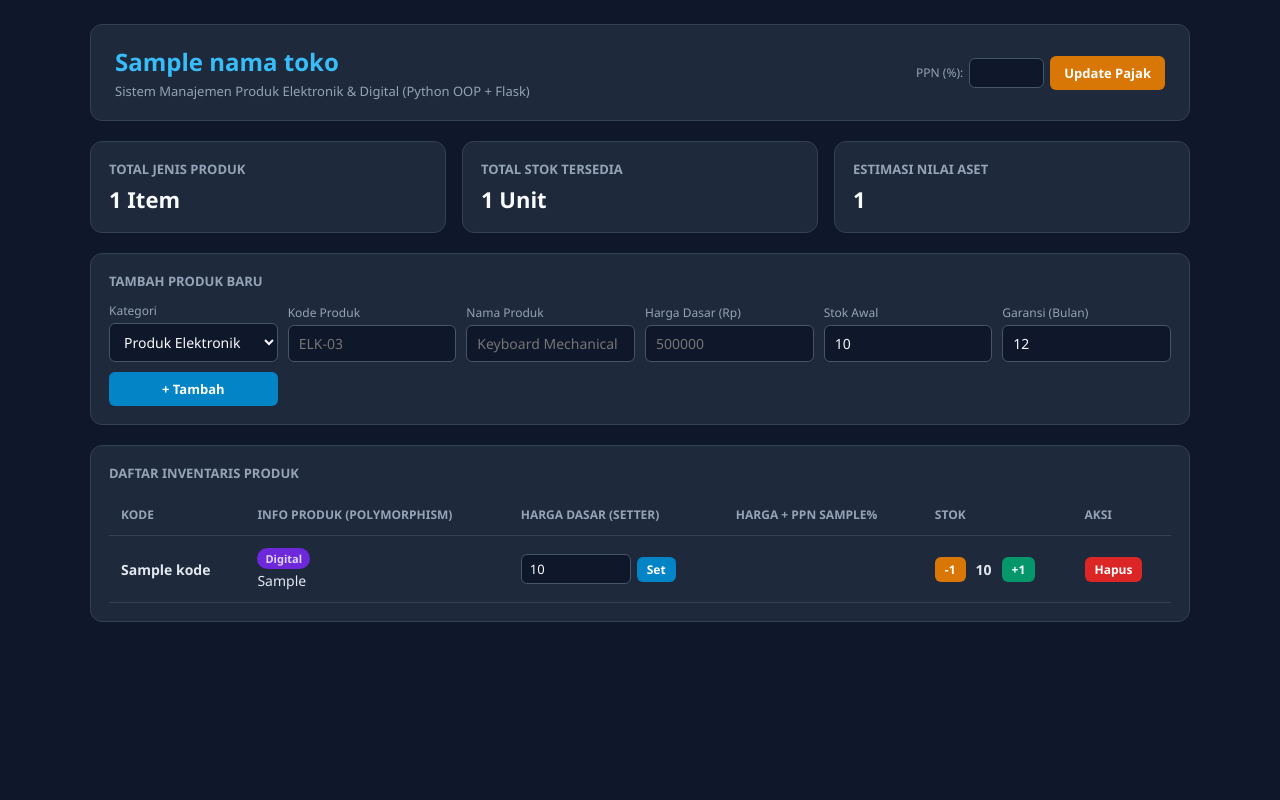
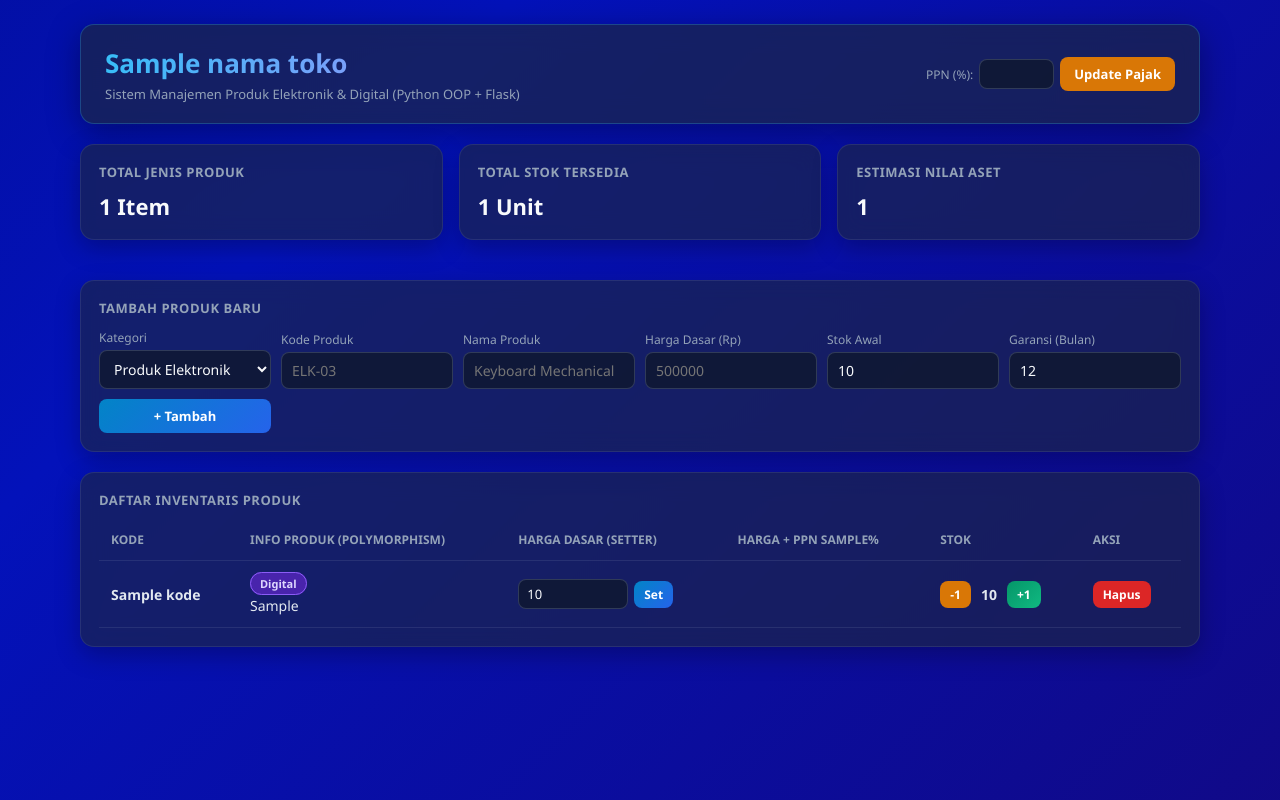
Before and after one commit to FranZ-ZeroTwo/Tugas-UTS-OOP-Python, a Flask app: template templates/index.html in a window 1280 px wide. Run offline with Flask 3, Linux system fonts and the light colour scheme; the template is opened without the code that fills it: most values are stand-ins (such as "Sample title", 1, 10 or a date in 2020).

Commit message:
Add files via upload

```diff
--- a/data_toko.json
+++ b/data_toko.json
@@ -1,5 +1,5 @@
 {
-    "pajak": 0.12,
+    "pajak": 0.11,
     "produk": [
         {
             "tipe": "elektronik",
--- a/templates/index.html
+++ b/templates/index.html
@@ -6,46 +6,92 @@
     <title>{{ nama_toko }} - Inventory OOP</title>
     <style>
         * { box-sizing: border-box; font-family: 'Segoe UI', Tahoma, sans-serif; }
-        body { background: #0f172a; color: #e2e8f0; margin: 0; padding: 24px; }
-        .container { max-width: 1100px; margin: 0 auto; }
+       body {
+            background: linear-gradient(-45deg, #1b0361, #0312ba, #010553, #0c243c);
+            background-size: 400% 400%;
+            animation: auroraBG 14s ease infinite;
+            color: #e2e8f0;
+            margin: 0;
+            padding: 24px;
+            min-height: 100vh;
+        }
+        @keyframes auroraBG {
+            0% { background-position: 0% 50%; }
+            50% { background-position: 100% 50%; }
+            100% { background-position: 0% 50%; }
+        }
+        .container { max-width: 1120px; margin: 0 auto; }
         .header {
             display: flex; justify-content: space-between; align-items: center;
-            background: #1e293b; padding: 20px 24px; border-radius: 12px;
-            border: 1px solid #334155; margin-bottom: 20px; flex-wrap: wrap; gap: 12px;
+            background: rgba(30, 41, 59, 0.65);
+            backdrop-filter: blur(12px);
+            -webkit-backdrop-filter: blur(12px);
+            padding: 20px 24px; border-radius: 14px;
+            border: 1px solid rgba(56, 189, 248, 0.25);
+            box-shadow: 0 8px 32px rgba(0, 0, 0, 0.35);
+            margin-bottom: 20px; flex-wrap: wrap; gap: 12px;
         }
-        .header h1 { margin: 0; font-size: 24px; color: #38bdf8; }
+        .header h1 {
+    margin: 0; font-size: 26px;
+    background: linear-gradient(90deg, #38bdf8, #a78bfa);
+    -webkit-background-clip: text;
+    background-clip: text;
+    -webkit-text-fill-color: transparent;
+        }
         .header p { margin: 4px 0 0; font-size: 13px; color: #94a3b8; }
+        .header-actions { display: flex; align-items: center; gap: 12px; flex-wrap: wrap; }
         .stats { display: grid; grid-template-columns: repeat(auto-fit, minmax(200px, 1fr)); gap: 16px; margin-bottom: 20px; }
-        .card { background: #1e293b; padding: 18px; border-radius: 12px; border: 1px solid #334155; }
-        .card h3 { margin: 0 0 6px; font-size: 13px; color: #94a3b8; text-transform: uppercase; }
+        .card {
+            background: rgba(30, 41, 59, 0.6);
+            backdrop-filter: blur(12px);
+            -webkit-backdrop-filter: blur(12px);
+            padding: 18px; border-radius: 14px;
+            border: 1px solid rgba(148, 163, 184, 0.15);
+            box-shadow: 0 8px 24px rgba(0, 0, 0, 0.25);
+            margin-bottom: 20px;
+        }
+        .card h3 { margin: 0 0 10px; font-size: 13px; color: #94a3b8; text-transform: uppercase; letter-spacing: 0.5px; }
         .card .val { font-size: 22px; font-weight: bold; color: #f8fafc; }
-        .alert { padding: 12px 16px; border-radius: 8px; margin-bottom: 16px; font-weight: 500; }
-        .alert.success { background: #064e3b; color: #6ee7b7; border: 1px solid #059669; }
-        .alert.error { background: #7f1d1d; color: #fca5a5; border: 1px solid #dc2626; }
+        .alert { padding: 12px 16px; border-radius: 10px; margin-bottom: 16px; font-weight: 500; backdrop-filter: blur(8px); }
+        .alert.success { background: rgba(6, 78, 59, 0.85); color: #6ee7b7; border: 1px solid #059669; }
+        .alert.error { background: rgba(127, 29, 29, 0.85); color: #fca5a5; border: 1px solid #dc2626; }
         .form-grid { display: grid; grid-template-columns: repeat(auto-fit, minmax(150px, 1fr)); gap: 10px; align-items: end; }
         label { display: block; font-size: 12px; color: #94a3b8; margin-bottom: 4px; }
         input, select {
-            width: 100%; padding: 8px 10px; border-radius: 6px; border: 1px solid #475569;
-            background: #0f172a; color: #f8fafc; font-size: 14px;
+            width: 100%; padding: 8px 10px; border-radius: 8px;
+            border: 1px solid rgba(148, 163, 184, 0.25);
+            background: rgba(15, 23, 42, 0.75); color: #f8fafc; font-size: 14px;
         }
-        button {
-            padding: 8px 14px; border: none; border-radius: 6px; cursor: pointer;
-            font-weight: 600; font-size: 13px; transition: 0.2s;
+        input:focus, select:focus { outline: none; border-color: #38bdf8; }
+        button, .btn-link {
+            padding: 8px 14px; border: none; border-radius: 8px; cursor: pointer;
+            font-weight: 600; font-size: 13px; text-decoration: none; display: inline-block;
+            transition: transform 0.15s ease, opacity 0.2s ease;
         }
-        .btn-primary { background: #0284c7; color: white; }
-        .btn-primary:hover { background: #0369a1; }
-        .btn-sm { padding: 4px 10px; font-size: 12px; }
-        .btn-green { background: #059669; color: white; }
+        button:hover, .btn-link:hover { transform: translateY(-1px); opacity: 0.92; }
+        .btn-primary { background: linear-gradient(135deg, #0284c7, #2563eb); color: white; }
+        .btn-sm { padding: 5px 10px; font-size: 12px; }
+        .btn-green { background: linear-gradient(135deg, #059669, #10b981); color: white; }
         .btn-amber { background: #d97706; color: white; }
         .btn-red { background: #dc2626; color: white; }
-        table { width: 100%; border-collapse: collapse; margin-top: 12px; }
-        th, td { padding: 12px; text-align: left; border-bottom: 1px solid #334155; font-size: 14px; }
+        .btn-disabled { background: #475569; color: #94a3b8; cursor: not-allowed; }
+        table { width: 100%; border-collapse: collapse; margin-top: 8px; }
+        th, td { padding: 12px; text-align: left; border-bottom: 1px solid rgba(148, 163, 184, 0.15); font-size: 14px; }
         th { color: #94a3b8; font-size: 12px; text-transform: uppercase; }
-        .badge { padding: 3px 8px; border-radius: 99px; font-size: 11px; font-weight: bold; }
-        .badge-elk { background: #1d4ed8; color: #bfdbfe; }
-        .badge-dig { background: #6d28d9; color: #ddd6fe; }
+        th:first-child, td:first-child,
+        th:nth-child(4), td:nth-child(4) { white-space: nowrap; }
+        tbody tr:hover { background: rgba(56, 189, 248, 0.05); }
+        .badge { padding: 3px 9px; border-radius: 99px; font-size: 11px; font-weight: bold; }
+        .badge-elk { background: rgba(29, 78, 216, 0.6); color: #bfdbfe; border: 1px solid #3b82f6; }
+        .badge-dig { background: rgba(109, 40, 217, 0.6); color: #ddd6fe; border: 1px solid #8b5cf6; }
         .inline-form { display: inline-flex; gap: 6px; align-items: center; }
         .inline-form input { width: 110px; padding: 5px 8px; font-size: 13px; }
+        .cart-box { border: 1px solid rgba(56, 189, 248, 0.5); background: rgba(22, 34, 54, 0.75); }
+        .checkout-bar {
+            display: flex; justify-content: space-between; align-items: center;
+            margin-top: 16px; padding-top: 14px; border-top: 1px solid rgba(148, 163, 184, 0.2);
+            flex-wrap: wrap; gap: 12px;
+        }
     </style>
 </head>
 <body>
```
Also changed, not shown: README.md.
